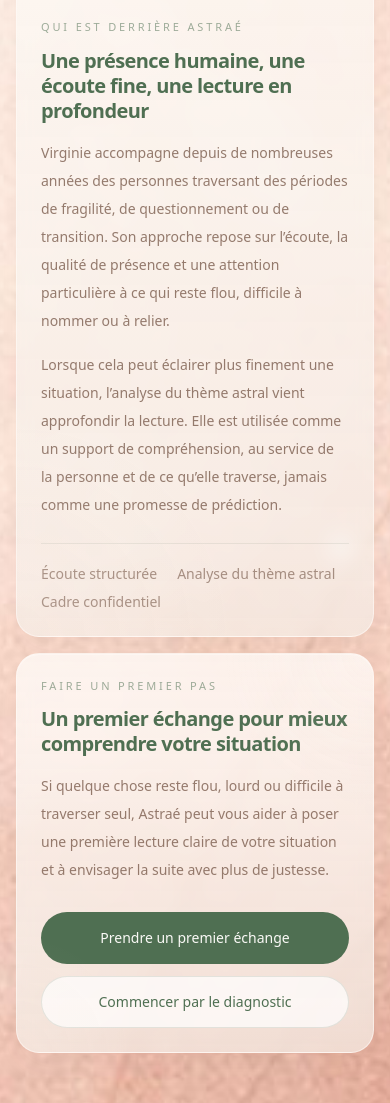
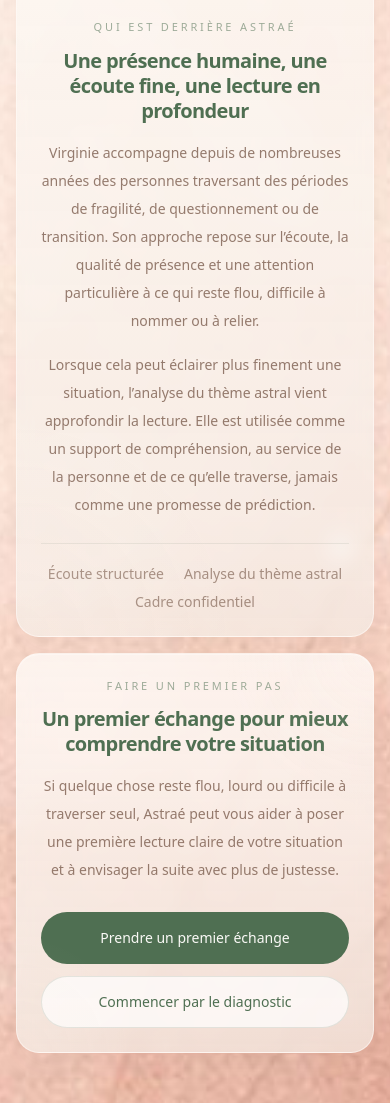
Before and after one commit to arnaudcrestey/cabinet-astrae, a Next.js app: page /cabinet in a window 390 px wide. Shown: the part 3390-4493 px from the top of the page. Built offline with nearby package versions, Linux system fonts and the light colour scheme.

Commit message:
Update page.tsx

```diff
--- a/app/cabinet/page.tsx
+++ b/app/cabinet/page.tsx
@@ -195,7 +195,7 @@
           </div>
         </section>
 
-        <section className="grid gap-4 lg:grid-cols-[1.18fr_0.82fr]">
+               <section className="mx-auto grid max-w-[1180px] gap-4 lg:grid-cols-[1.18fr_0.82fr]">
           <article className="astrae-panel overflow-hidden rounded-[1.75rem]">
             <div className="grid h-full gap-0 md:grid-cols-[280px_minmax(0,1fr)]">
               <div className="relative min-h-[320px] md:min-h-full">
@@ -210,17 +210,17 @@
                 />
               </div>
 
-              <div className="p-6 md:p-7">
+              <div className="p-6 text-center md:p-7 md:text-left">
                 <p className="text-[11px] uppercase tracking-[0.26em] text-pine/55">
                   Qui est derrière Astraé
                 </p>
 
-                <h2 className="mt-3 max-w-xl text-xl font-semibold leading-tight text-pine md:text-[1.9rem]">
+                <h2 className="mt-3 mx-auto max-w-xl text-xl font-semibold leading-tight text-pine md:mx-0 md:text-[1.9rem]">
                   Une présence humaine, une écoute fine, une lecture en
                   profondeur
                 </h2>
 
-                <p className="mt-4 text-sm leading-7 text-umber/80 md:text-base">
+                <p className="mt-4 mx-auto max-w-[36rem] text-sm leading-7 text-umber/80 md:mx-0 md:max-w-none md:text-base">
                   Virginie accompagne depuis de nombreuses années des personnes
                   traversant des périodes de fragilité, de questionnement ou de
                   transition. Son approche repose sur l’écoute, la qualité de
@@ -228,7 +228,7 @@
                   difficile à nommer ou à relier.
                 </p>
 
-                <p className="mt-4 text-sm leading-7 text-umber/80 md:text-base">
+                <p className="mt-4 mx-auto max-w-[36rem] text-sm leading-7 text-umber/80 md:mx-0 md:max-w-none md:text-base">
                   Lorsque cela peut éclairer plus finement une situation,
                   l’analyse du thème astral vient approfondir la lecture. Elle
                   est utilisée comme un support de compréhension, au service de
@@ -236,7 +236,7 @@
                   promesse de prédiction.
                 </p>
 
-                <div className="mt-6 flex flex-wrap gap-x-5 gap-y-2 border-t border-pine/10 pt-5 text-sm text-umber/65">
+                <div className="mt-6 flex flex-wrap justify-center gap-x-5 gap-y-2 border-t border-pine/10 pt-5 text-sm text-umber/65 md:justify-start">
                   <span>Écoute structurée</span>
                   <span>Analyse du thème astral</span>
                   <span>Cadre confidentiel</span>
@@ -245,32 +245,32 @@
             </div>
           </article>
 
-          <article className="astrae-panel flex flex-col justify-center rounded-[1.75rem] p-6 md:p-7">
+          <article className="astrae-panel flex flex-col justify-center rounded-[1.75rem] p-6 text-center md:p-7 lg:text-left">
             <p className="text-[11px] uppercase tracking-[0.26em] text-pine/55">
               Faire un premier pas
             </p>
 
-            <h2 className="mt-3 max-w-md text-xl font-semibold leading-tight text-pine md:text-[1.9rem]">
+            <h2 className="mt-3 mx-auto max-w-md text-xl font-semibold leading-tight text-pine lg:mx-0 md:text-[1.9rem]">
               Un premier échange pour mieux comprendre votre situation
             </h2>
 
-            <p className="mt-4 max-w-md text-sm leading-7 text-umber/80 md:text-base">
+            <p className="mt-4 mx-auto max-w-md text-sm leading-7 text-umber/80 md:text-base lg:mx-0">
               Si quelque chose reste flou, lourd ou difficile à traverser seul,
               Astraé peut vous aider à poser une première lecture claire de
               votre situation et à envisager la suite avec plus de justesse.
             </p>
 
-            <div className="mt-7 flex flex-col gap-3">
+            <div className="mt-7 flex flex-col items-center gap-3 lg:items-stretch">
               <Link
                 href="/contact"
-                className="inline-flex min-h-[52px] items-center justify-center rounded-full bg-pine px-6 py-3 text-sm font-medium text-ivory transition hover:bg-pine/90"
+                className="inline-flex min-h-[52px] w-full max-w-[420px] items-center justify-center rounded-full bg-pine px-6 py-3 text-sm font-medium text-ivory transition hover:bg-pine/90"
               >
                 Prendre un premier échange
               </Link>
 
               <Link
                 href="/analyse"
-                className="inline-flex min-h-[52px] items-center justify-center rounded-full border border-pine/15 bg-white/70 px-6 py-3 text-sm font-medium text-pine transition hover:bg-white"
+                className="inline-flex min-h-[52px] w-full max-w-[420px] items-center justify-center rounded-full border border-pine/15 bg-white/70 px-6 py-3 text-sm font-medium text-pine transition hover:bg-white"
               >
                 Commencer par le diagnostic
               </Link>
```
